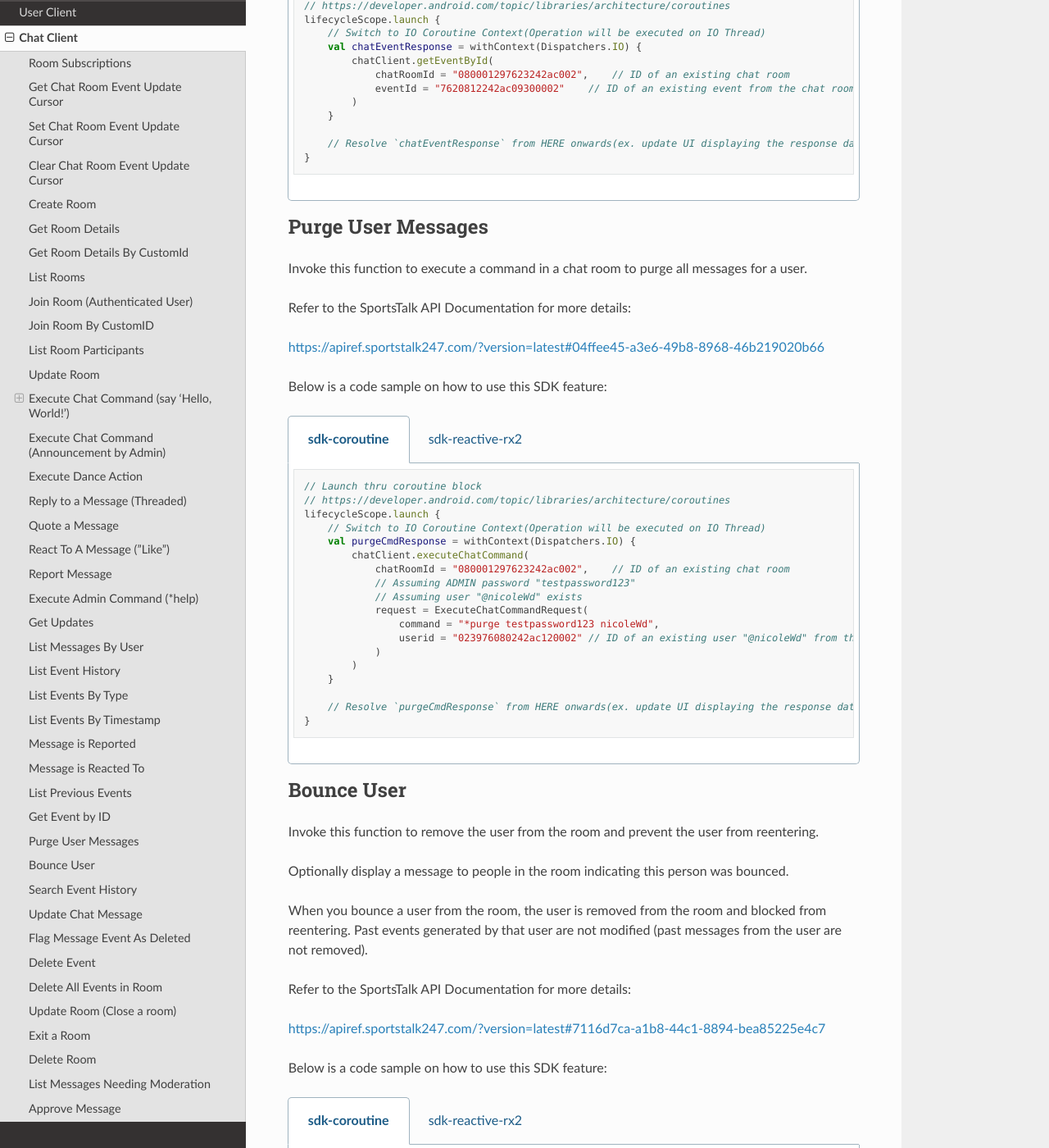
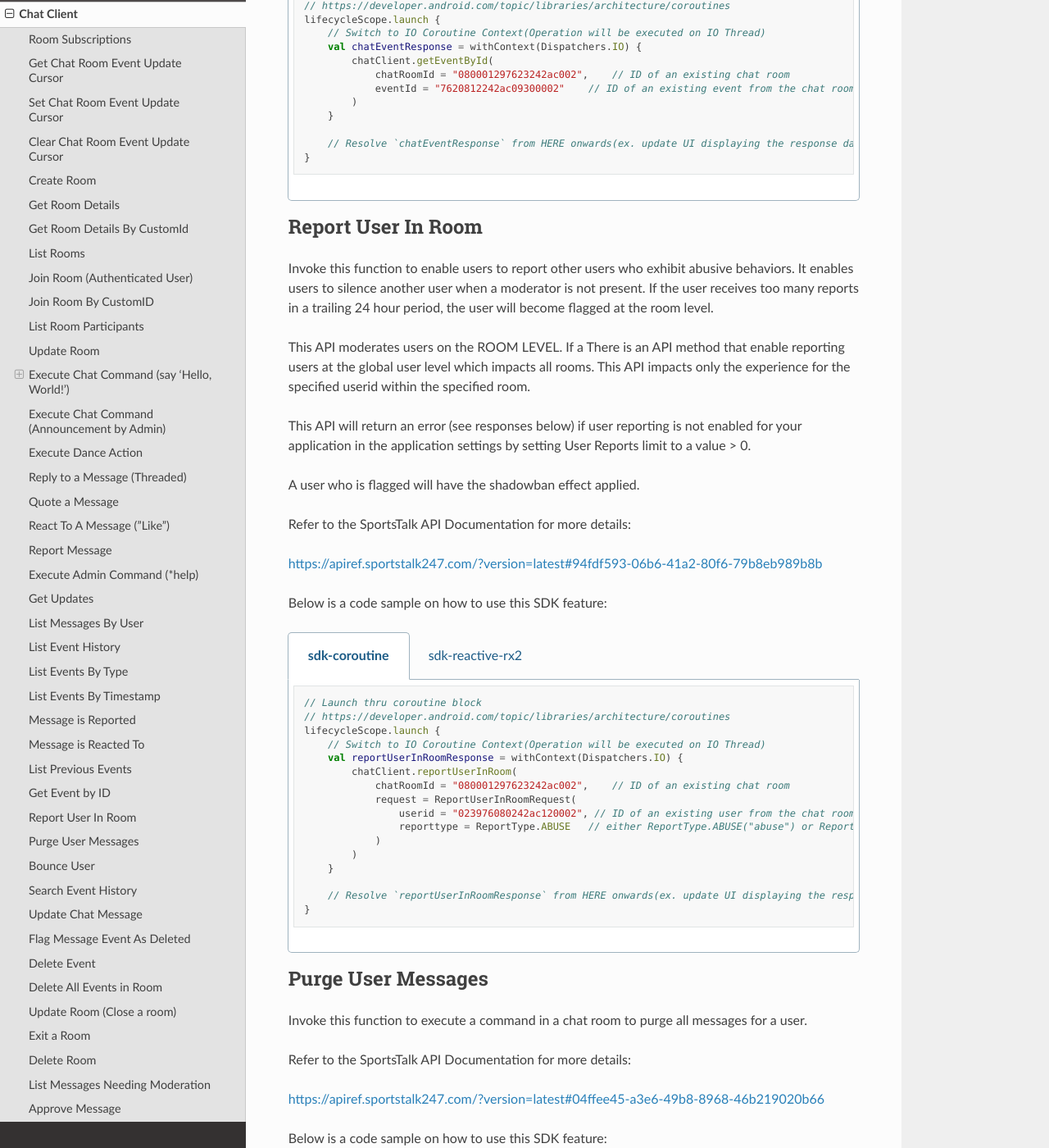
Before and after one commit to sportstalk247/sdk-android-kotlin, a Sphinx documentation site: the page built from docs/source/usage/chat_client.md, in a window 1280 px wide and 1400 px high, scrolled down 21412 px. Shown: the whole window at 82% size. Built offline with Sphinx 7.4.7 and the Read the Docs theme 2.0.0, drawn with Linux system fonts in a browser that asks for light colours.

Commit message:
Updated documentation
- Now includes Chat Client - Report User In Room

````diff
--- a/docs/source/usage/chat_client.md
+++ b/docs/source/usage/chat_client.md
@@ -1522,6 +1522,62 @@ Below is a code sample on how to use this SDK feature:
             }
 ```
 
+## Report User In Room
+
+Invoke this function to enable users to report other users who exhibit abusive behaviors. It enables users to silence another user when a moderator is not present. If the user receives too many reports in a trailing 24 hour period, the user will become flagged at the room level.
+
+This API moderates users on the ROOM LEVEL. If a There is an API method that enable reporting users at the global user level which impacts all rooms. This API impacts only the experience for the specified userid within the specified room.
+
+This API will return an error (see responses below) if user reporting is not enabled for your application in the application settings by setting User Reports limit to a value > 0.
+
+A user who is flagged will have the shadowban effect applied.
+
+Refer to the SportsTalk API Documentation for more details:
+
+<https://apiref.sportstalk247.com/?version=latest#94fdf593-06b6-41a2-80f6-79b8eb989b8b>
+
+Below is a code sample on how to use this SDK feature:
+
+``` tabs::
+
+    .. code-tab:: kotlin sdk-coroutine
+
+        // Launch thru coroutine block
+        // https://developer.android.com/topic/libraries/architecture/coroutines
+        lifecycleScope.launch {
+            // Switch to IO Coroutine Context(Operation will be executed on IO Thread)
+            val reportUserInRoomResponse = withContext(Dispatchers.IO) {
+                chatClient.reportUserInRoom(
+                    chatRoomId = "080001297623242ac002",    // ID of an existing chat room
+                    request = ReportUserInRoomRequest(
+                        userid = "023976080242ac120002", // ID of an existing user from the chat room
+                        reporttype = ReportType.ABUSE   // either ReportType.ABUSE("abuse") or ReportType.SPAM("spam")
+                    )
+                )
+            }
+
+            // Resolve `reportUserInRoomResponse` from HERE onwards(ex. update UI displaying the response data)...
+        }
+
+    .. code-tab:: kotlin sdk-reactive-rx2
+
+        val rxDisposeBag = CompositeDisposable()
+
+        chatClient.reportUserInRoom(
+            chatRoomId = "080001297623242ac002",    // ID of an existing chat room
+            request = ReportUserInRoomRequest(
+                userid = "023976080242ac120002", // ID of an existing user from the chat room
+                reporttype = ReportType.ABUSE   // either ReportType.ABUSE("abuse") or ReportType.SPAM("spam")
+            )
+        )
+            .subscribeOn(Schedulers.io())
+            .observeOn(AndroidSchedulers.mainThread())
+            .doOnSubscribe { rxDisposeBag.add(it) }
+            .subscribe { reportUserInRoomResponse ->
+                // Resolve `reportUserInRoomResponse` (ex. Display prompt OR Update UI)
+            }
+```
+
 ## Purge User Messages
 
 Invoke this function to execute a command in a chat room to purge all messages for a user.
````
